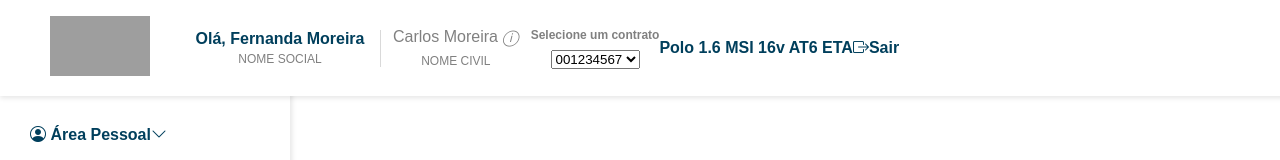
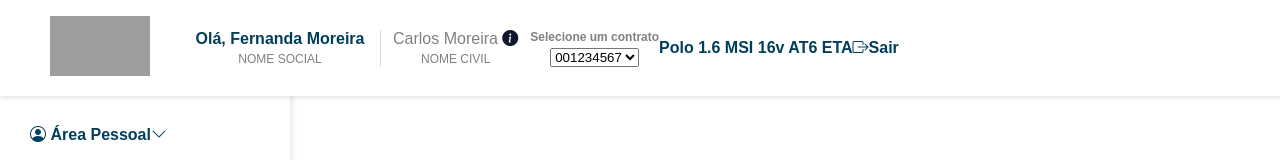
Before and after one commit to christiananjos/Projeto, an Angular app in the folder Poc-Volks/: page / in a window 1280 px wide. Shown: the top 160 px of the page. Built offline with nearby package versions, Linux system fonts and the light colour scheme; grey boxes are pictures that could not be loaded.

Commit message:
adicionei o bi bi-info-circle-fill

```diff
--- a/Poc-Volks/src/app/app.component.html
+++ b/Poc-Volks/src/app/app.component.html
@@ -11,7 +11,7 @@
     <div class="rectangle" style="color:#D9D9D9; width: 1px; height: 37px; background-color: #D9D9D9;"></div>
   </div>
   <div class="user-info">
-    <span class="greetingNomeCivil">Carlos Moreira <i class="info-icon">&#9432;</i></span>
+    <span class="greetingNomeCivil">Carlos Moreira <i class="bi bi-info-circle-fill" style="color: #0f172a"></i></span>
     <span class="label">NOME CIVIL</span>
   </div>
   <div class="user-info">
@@ -162,7 +162,7 @@
     flex-direction: column;
     text-align: center;
     margin-left: 12px;
-    gap: 8px;
+    gap: 4px;
   }
 
   .user-infoNomeSocial {
```
